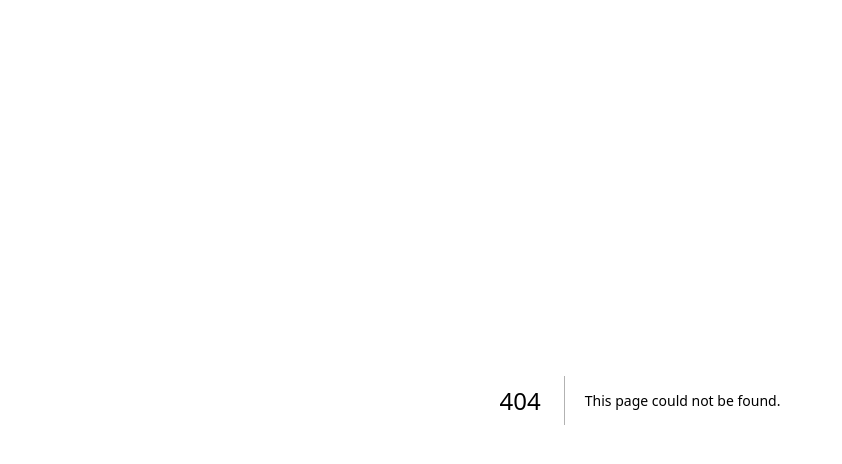
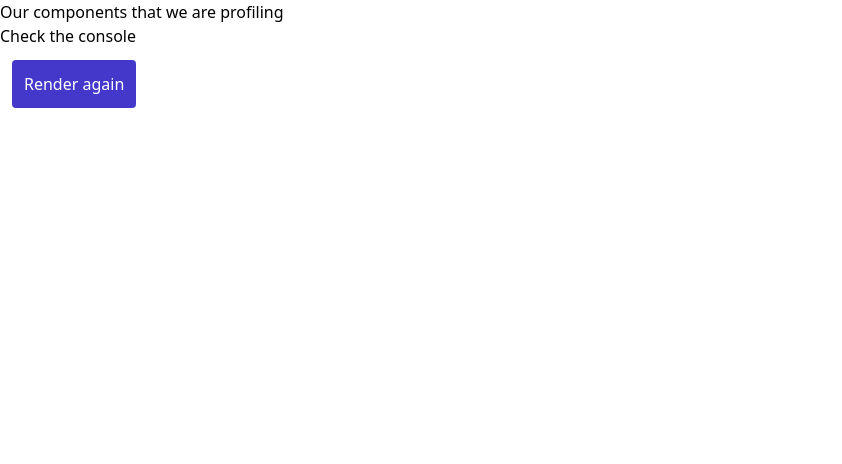
Before and after one commit to SamroodAli/react-research, a Next.js app: page /experiments/react-profiler in a window 1280 px wide. Before the commit this address had no page. Shown: the top 464 px of the page, without its empty margins (0-842 px from the left). Built offline with nearby package versions, Linux system fonts and the light colour scheme.

Commit message:
feat: using the react profiler

```diff
--- /dev/null
+++ b/pages/experiments/react-profiler.tsx
@@ -0,0 +1,34 @@
+import { Button } from "@/components/Button";
+import { Profiler, ProfilerOnRenderCallback, useState } from "react";
+
+export default function Page() {
+  const [render, setRender] = useState(true);
+
+  return (
+    <Profiler id="some-unique-component-id" onRender={onRenderCallback}>
+      <p>Our components that we are profiling</p>
+      <p>Check the console</p>
+      <Button onClick={() => setRender(!render)}>Render again</Button>
+    </Profiler>
+  );
+}
+
+// this function name is a misnomer, it actually runs in the 'commit' phase, after rendering
+const onRenderCallback: ProfilerOnRenderCallback = (
+  id, // the "id" prop of the Profiler tree that has just committed
+  phase, // either "mount" (if the tree just mounted) or "update" (if it re-rendered)
+  actualDuration, // time spent rendering the committed update
+  baseDuration, // estimated time to render the entire subtree without memoization
+  startTime, // when React began rendering this update
+  commitTime, // when React committed this update
+  interactions // the Set of interactions belonging to this update
+) => {
+  // Aggregate or log render timings...
+  console.log({ id });
+  console.log({ phase });
+  console.log({ actualDuration });
+  console.log({ baseDuration });
+  console.log({ startTime });
+  console.log({ commitTime });
+  console.log({ interactions });
+};
--- a/pages/index.tsx
+++ b/pages/index.tsx
@@ -1,7 +1,11 @@
 import Head from "next/head";
 import Link from "next/link";
 
-const links = ["state-batching", "strict-mode-double-invocation"];
+const links = [
+  "state-batching",
+  "strict-mode-double-invocation",
+  "react-profiler",
+];
 
 export default function Home() {
   return (
```
